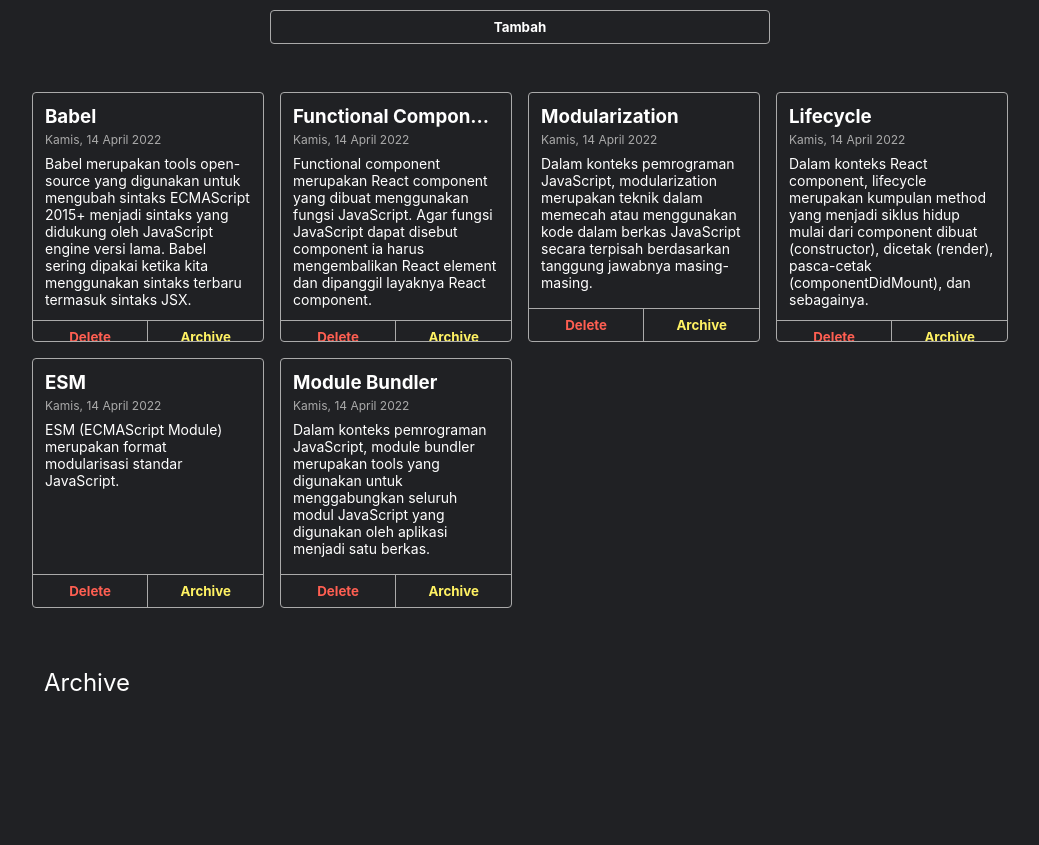
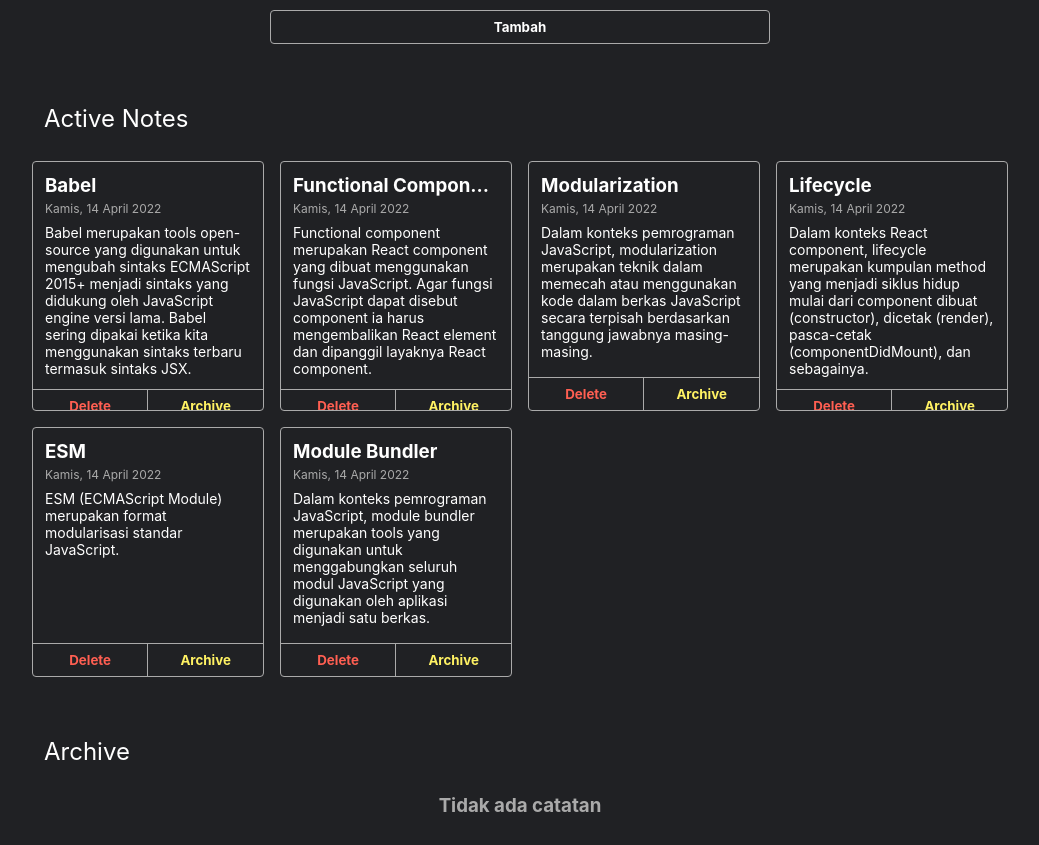
Before and after one commit to gelaws-hub/personal-notes, a React (Vite) app: page / in a window 1280 px wide. Shown: the part 409-1254 px from the top of the page, without its empty margins (120-1159 px from the left). Before the commit the page ends 1210 px from the top, so only its background shows below. Built offline with nearby package versions, Linux system fonts and the light colour scheme.

Commit message:
fixed some issue where if there's no notes, it will display nothing rather than some text

```diff
--- a/src/components/NoteApp.jsx
+++ b/src/components/NoteApp.jsx
@@ -3,7 +3,6 @@
 import NoteList from "./NoteList";
 import { getInitialData, showFormattedDate } from "../utils";
 import NoteAppHeader from "./NoteAppHeader";
-import NoteSearch from "./NoteSearch";
 
 class NoteApp extends React.Component {
   constructor(props) {
@@ -77,11 +76,13 @@
   };
 
   render() {
-    console.log(this.state.searchTitle);
     const { searchTitle, notes } = this.state;
     const searchedNotes = searchTitle
       ? notes.filter((note) => note.title.toLowerCase().includes(searchTitle))
       : notes;
+
+    console.log(notes)
+    const hasArchived = notes.some((note) => note.archived);
 
     return (
       <>
@@ -90,19 +91,28 @@
           <NoteInput addNote={this.onAddNoteHandler} />
 
           {/* Active Items */}
+          <h2 className="note-app__body">Active Notes</h2>
+          {notes.length !== 0 ? (
             <NoteList
               notes={searchedNotes.filter((note) => !note.archived)}
               onDelete={this.onDeleteNoteHandler}
               onArchive={this.onArchiveNoteHandler}
             />
+          ) : (
+            <h3 className="notes-list__empty-message">Tidak ada catatan</h3>
+          )}
 
           {/* Archive Items */}
           <h2 className="note-app__body">Archive</h2>
+          {hasArchived ? (
             <NoteList
               notes={searchedNotes.filter((note) => note.archived)}
               onDelete={this.onDeleteNoteHandler}
               moveArchive={this.moveArchiveNoteHandler}
             />
+          ) : (
+            <h3 className="notes-list__empty-message">Tidak ada catatan</h3>
+          )}
         </div>
       </>
     );
```
Lines whose indentation alone changed are shown as unchanged.
